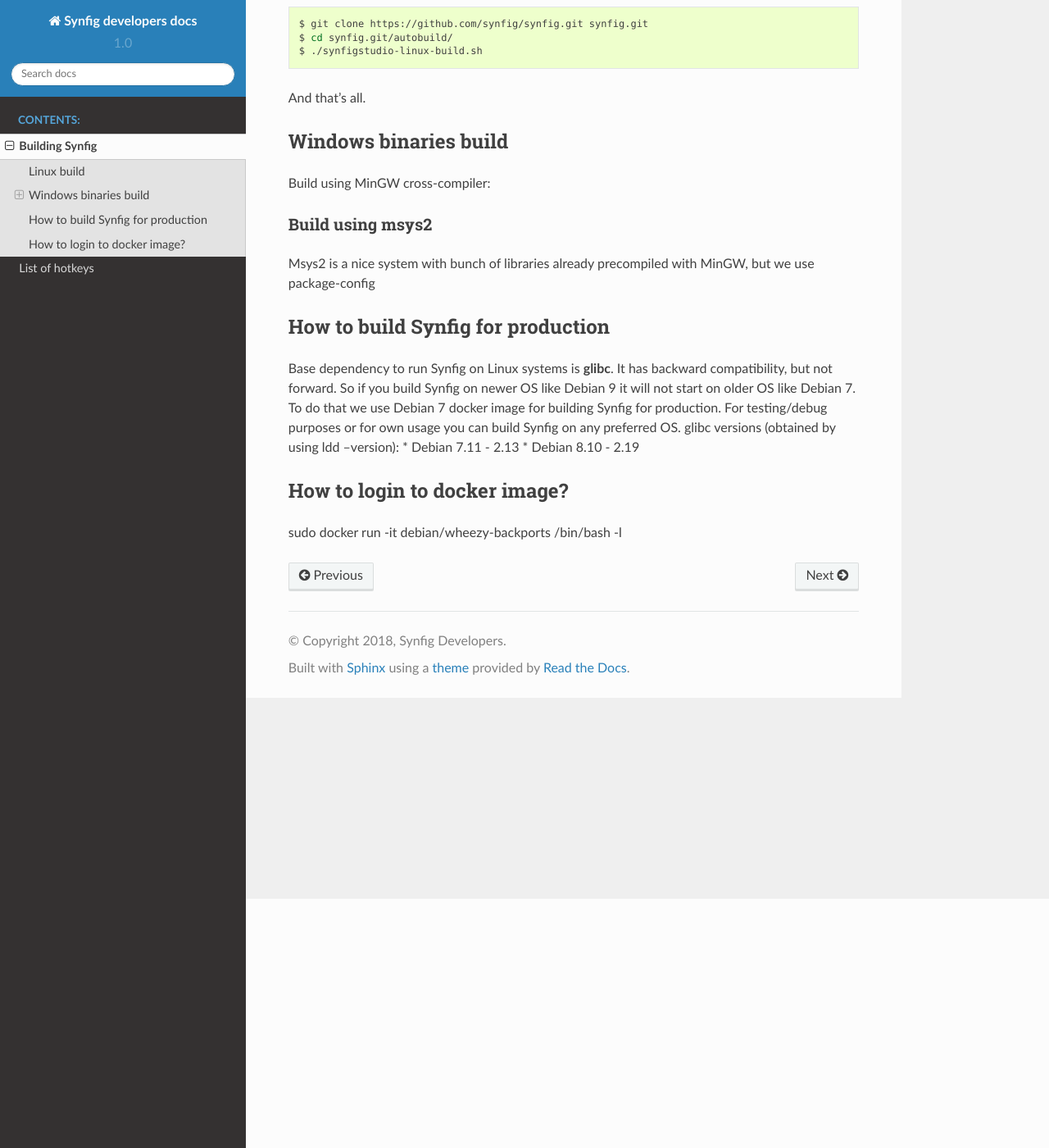
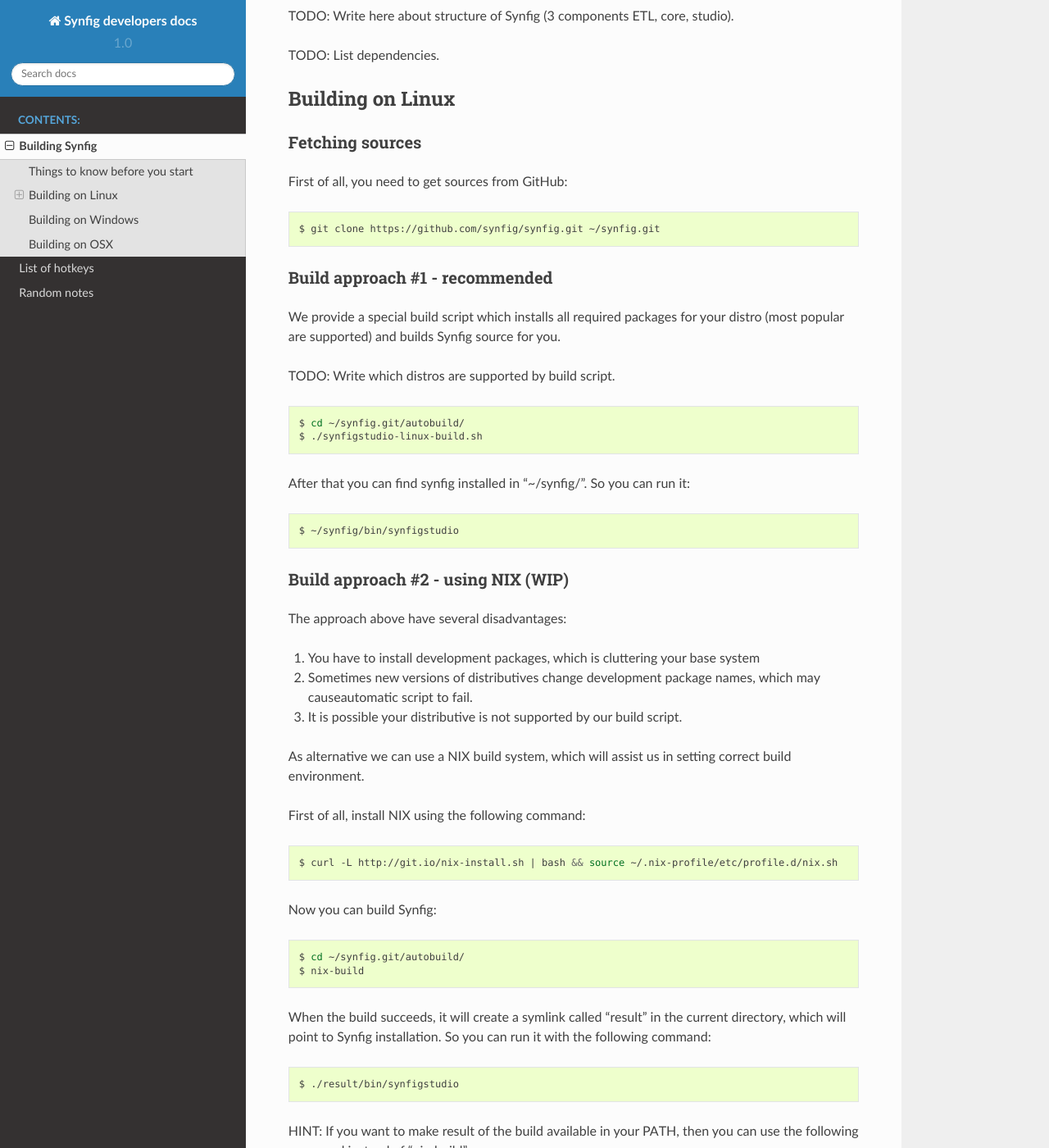
Before and after one commit to synfig/synfig-docs-dev, a Sphinx documentation site: the page built from docs/common/building.rst, in a window 1280 px wide and 1400 px high, scrolled down 304 px. Shown: the whole window at 82% size. Built offline with Sphinx 7.4.7 and the Read the Docs theme 2.0.0, drawn with Linux system fonts in a browser that asks for light colours; some of the changed text lies outside the part shown.

Commit message:
Basic build instructions for Linux.
Also, reorganize things a bit.

```diff
--- a/docs/common/building.rst
+++ b/docs/common/building.rst
@@ -5,38 +5,99 @@
 
 Build system: autoconf/make
 
-Linux build
-~~~~~~~~~~~~
+Things to know before you start
+~~~~~~~~~~~~~~~~~~~~~~~~~~~~~~~
+
+TODO: Write here about structure of Synfig (3 components ETL, core, studio).
+
+TODO: List dependencies.
+
+Building on Linux
+~~~~~~~~~~~~~~~~~
+
+Fetching sources
+----------------
+
+First of all, you need to get sources from GitHub:
 
 .. code:: bash
 
-    $ git clone https://github.com/synfig/synfig.git synfig.git
-    $ cd synfig.git/autobuild/
+    $ git clone https://github.com/synfig/synfig.git ~/synfig.git
+
+Build approach #1 - recommended
+--------------------------------------
+
+We provide a special build script which installs all required packages for your distro (most popular are supported) and builds Synfig source for you.
+
+TODO: Write which distros are supported by build script.
+
+.. code:: bash
+
+    $ cd ~/synfig.git/autobuild/
     $ ./synfigstudio-linux-build.sh
 
-And that's all.
+After that you can find synfig installed in "~/synfig/". So you can run it:
 
-Windows binaries build
+.. code:: bash
+
+    $ ~/synfig/bin/synfigstudio
+
+Build approach #2 - using NIX (WIP)
+------------------------------------------
+
+The approach above have several disadvantages:
+
+#. You have to install development packages, which is cluttering your base system
+#. Sometimes new versions of distributives change development package names, which may causeautomatic script to fail.
+#. It is possible your distributive is not supported by our build script.
+
+As alternative we can use a NIX build system, which will assist us in setting correct build environment.
+
+First of all, install NIX using the following command:
+
+.. code:: bash
+
+    $ curl -L http://git.io/nix-install.sh | bash && source ~/.nix-profile/etc/profile.d/nix.sh
+
+Now you can build Synfig:
+
+.. code:: bash
+
+    $ cd ~/synfig.git/autobuild/
+    $ nix-build
+
+When the build succeeds, it will create a symlink called "result" in the current directory, which will point to Synfig installation. So you can run it with the following command:
+
+.. code:: bash
+
+    $ ./result/bin/synfigstudio
+
+HINT: If you want to make result of the build available in your PATH, then you can use the following command instead of  "nix-build":
+
+.. code:: bash
+
+    $ nix-env -i -f default.nix
+
+In this case you can simply run the result as follows:
+
+.. code:: bash
+
+    $ synfigstudio
+
+
+Re-building your changes
+--------------------------------------
+
+WRITEME
+
+Building on Windows
 ~~~~~~~~~~~~~~~~~~~~~~
 
 Build using MinGW cross-compiler:
 
-Build using msys2
------------------
-Msys2 is a nice system with bunch of libraries already precompiled with
-MinGW, but we use package-config
+WRITEME
 
+Building on OSX
+~~~~~~~~~~~~~~~~~~~~~~
 
-How to build Synfig for production
-~~~~~~~~~~~~~~~~~~~~~~~~~~~~~~~~~~
-Base dependency to run Synfig on Linux systems is **glibc**. It has backward compatibility,
-but not forward. So if you build Synfig on newer OS like Debian 9 it will not start on older
-OS like Debian 7. To do that we use Debian 7 docker image for building Synfig for production.
-For testing/debug purposes or for own usage you can build Synfig on any preferred OS.
-glibc versions (obtained by using ldd --version):
-* Debian 7.11 - 2.13
-* Debian 8.10 - 2.19
-
-How to login to docker image?
-~~~~~~~~~~~~~~~~~~~~~~~~~~~~~
-sudo docker run -it debian/wheezy-backports /bin/bash -l
+WRITEME
--- a/docs/index.rst
+++ b/docs/index.rst
@@ -12,6 +12,7 @@
 
    common/building
    common/hotkeys
+   common/random
 
 
 
```
Also changed, not shown: docs/common/random.rst (added, +16 -0 lines).
